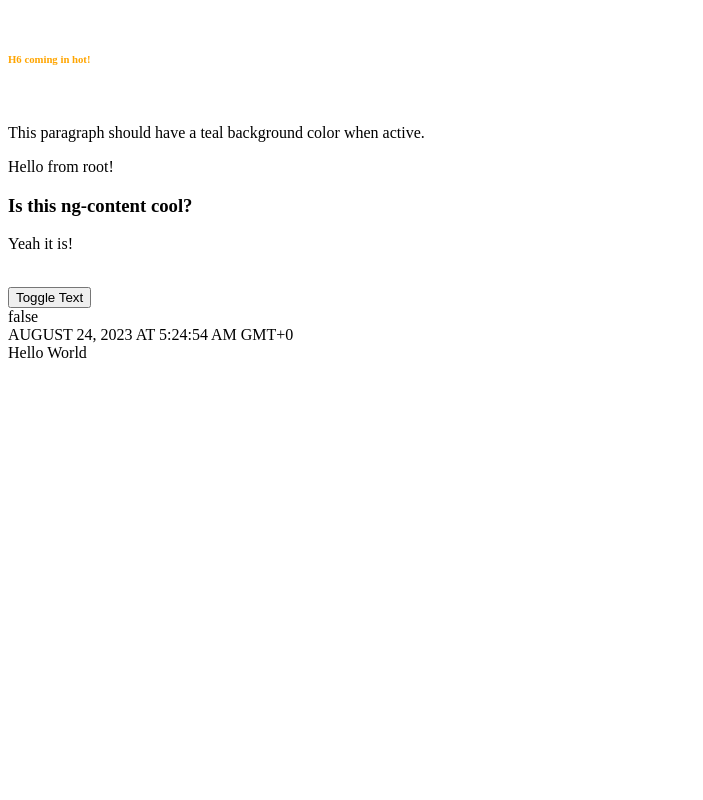
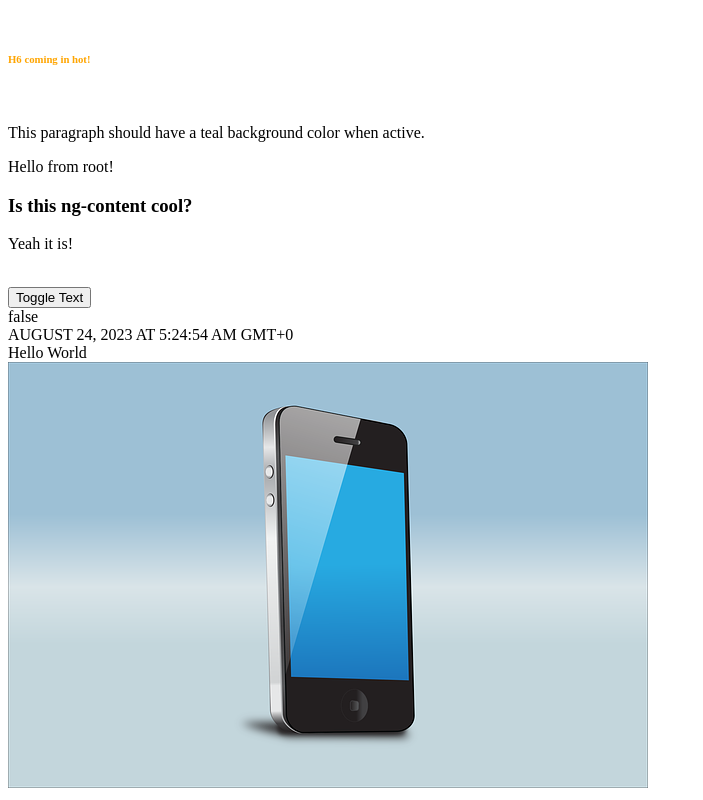
Before and after one commit to LBoalich/angular-video-series, an Angular app: page / in a window 1280 px wide. Shown: the part 970-1770 px from the top of the page, without its empty margins (0-703 px from the left). Before the commit the page ends 1340 px from the top, so only its background shows below. Built offline with nearby package versions, Linux system fonts and the light colour scheme.

Commit message:
Make imageUrl property in app to use binding

```diff
--- a/src/app/app.component.html
+++ b/src/app/app.component.html
@@ -31,3 +31,5 @@ Result is : {{1+1}}
 
 {{'World' | greetingPipe}}
 <br>
+
+<img [src]="itemImageUrl">
--- a/src/app/app.component.ts
+++ b/src/app/app.component.ts
@@ -10,6 +10,7 @@ export class AppComponent implements OnInit, OnDestroy {
   intervalSub;
   showText = false;
   todaysDate = new Date();
+  itemImageUrl = '../assets/phone.png';
 
   ngOnInit() {
     this.intervalSub = setInterval(() => {
```
Also changed, not shown: src/assets/phone.png (added).
